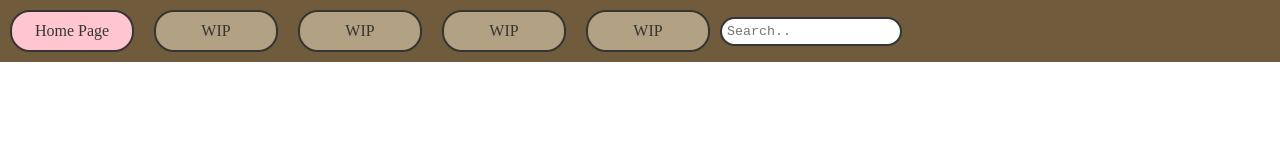
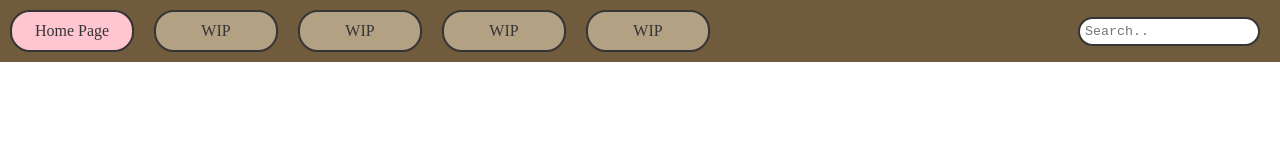
Before and after one commit to Mkstrn/micaylastern, a plain HTML site: page Stern-01/index.html in a window 1280 px wide. Drawn offline with Linux system fonts and the light colour scheme; a web font is replaced by a local one.

Commit message:
final touches

```diff
--- a/Stern-01/CSS/stylesheet.css
+++ b/Stern-01/CSS/stylesheet.css
@@ -62,9 +62,10 @@ nav ul li a.current {
         justify-content: flex-start;
         flex-wrap: wrap;
     }
-    div {
-        flex-direction: row;
-        justify-content: flex-end;
+    nav ul li:last-child {
+        margin-left: auto;
+        padding-right: 20px;
+        flex-wrap: wrap;
     }
 }
 
--- a/Stern-01/index.html
+++ b/Stern-01/index.html
@@ -10,7 +10,7 @@
 <body>
     <nav>
         <ul>
-            <li><a href="index.html" class="current">Home Page</a></li>
+            <li><a href="#" class="current">Home Page</a></li>
             <li><a href="#" class="boxed-text">WIP</a></li>
             <li><a href="#" class="boxed-text">WIP</a></li>
             <li><a href="#" class="boxed-text">WIP</a></li>
```
Also changed, not shown: 1 other file.
